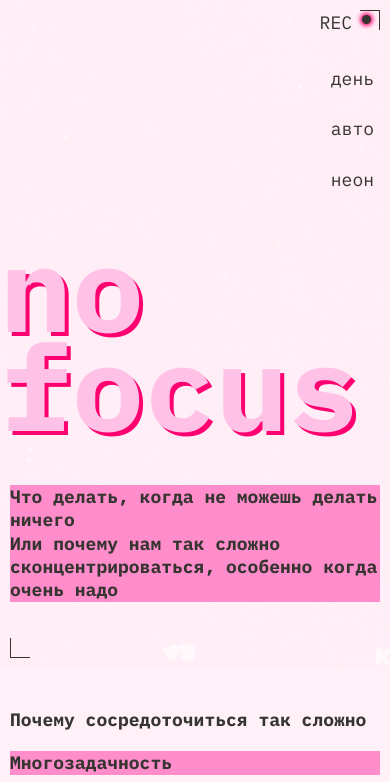
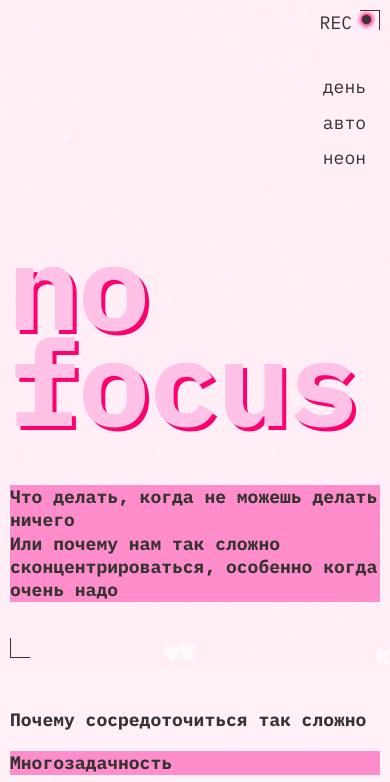
Before and after one commit to Vikkyka/slozhno-sosredotochitsya, a plain HTML site: page index.html in a window 390 px wide. Shown: the top 782 px of the page. Drawn offline with Linux system fonts and the light colour scheme.

Commit message:
6й проект

```diff
--- a/styles/style.css
+++ b/styles/style.css
@@ -164,6 +164,8 @@ h1 {
     flex-direction: column;
     justify-content: space-around;
     min-height: 98px;
+    gap: 10px;
+    margin-right: 5px;
   }
 }
 
@@ -174,18 +176,21 @@ h1 {
   }
   h1 {
     font-size: 120px;
-    line-height: 99px;
+    line-height: 95.7px;
+    margin-left: 8px;
+    letter-spacing: -2px;
   }
   .header__theme-menu {
     margin-left: auto;
-    margin-right: 10px;
-    align-self: center
+    margin-right: 18px;
+    align-self: center;
+    margin-top: 7px;
   }
 
   .header__theme-menu-list {
     flex-direction: column;
     justify-content: space-around;
-    min-height: 98px;
+    gap: 10px;
   }
   .header::after {
     top: 10px;
@@ -295,6 +300,10 @@ h4 {
   .content_2__paragraph_3 {
     grid-column: auto;
     grid-row: auto;
+  }
+
+  .content_2_tytle {
+    max-width: calc(100% / 4);
   }
 }
 
```
